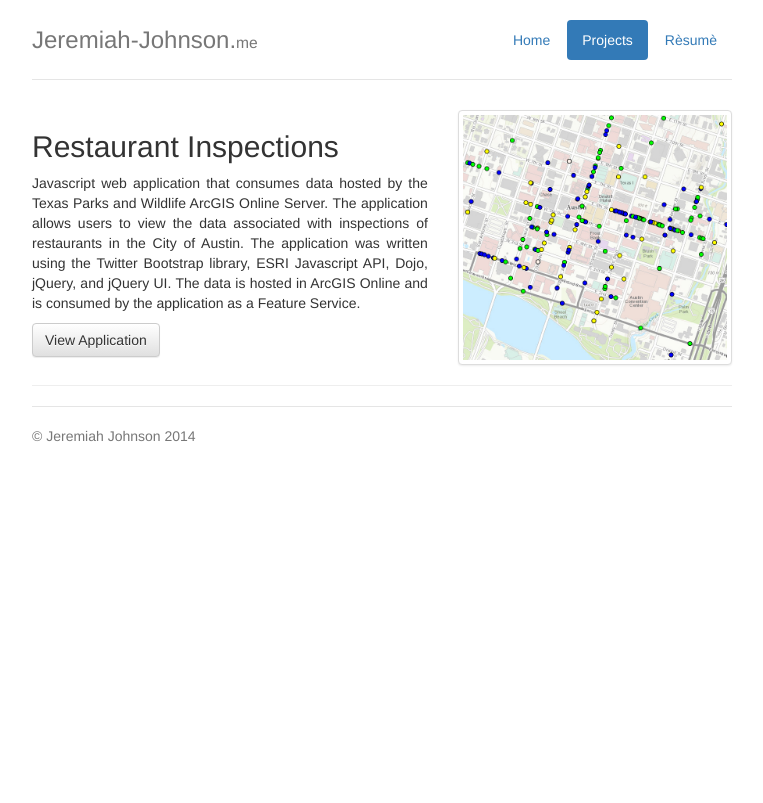
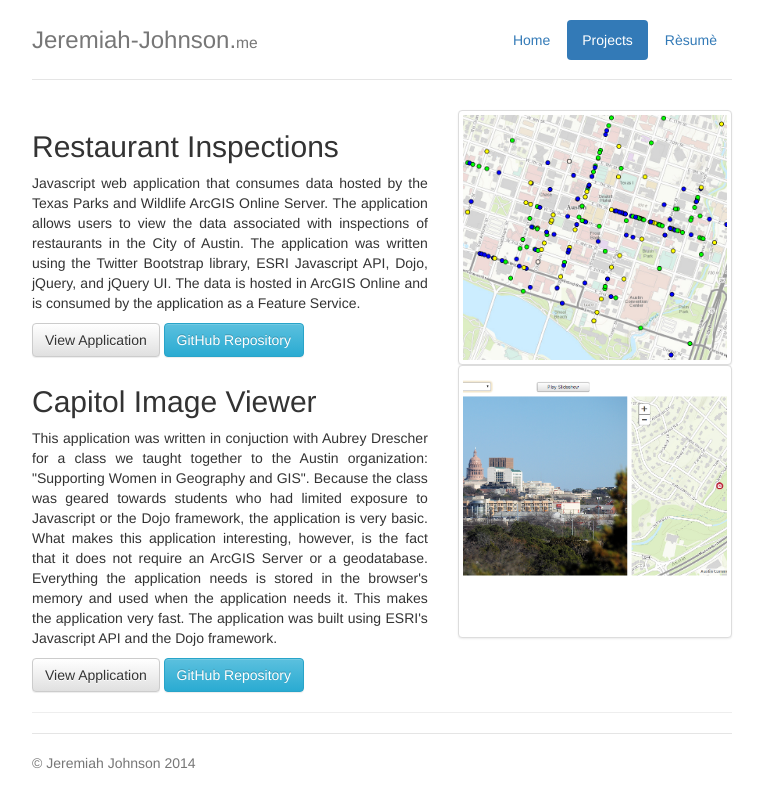
Before and after one commit to jeremiahajohnson/jeremiah-johnson.me, a plain HTML site: page JeremiahJohnson/projects.html in a window 1280 px wide. Shown: the whole page, without its empty margins (258-1021 px from the left). Drawn offline with nearby package versions, Linux system fonts and the light colour scheme.

Commit message:
Added new project and resume item.

```diff
--- a/JeremiahJohnson/projects.html
+++ b/JeremiahJohnson/projects.html
@@ -38,9 +38,26 @@
                         The data is hosted in ArcGIS Online and is consumed by the application as a Feature Service.
                     </p>
                     <a href="/tpwd" class="btn btn-default">View Application</a>
+                    <a href="https://github.com/jeremiahajohnson/RestaurantInspector" class="btn btn-info">GitHub Repository</a>
                 </div>
                 <div class="col-md-5">
                     <a href="/tpwd"><img class="featurette-image img-responsive img-thumbnail" src="images/tpwd.png" /></a>
+                </div>
+
+                <div class="col-md-7">
+                    <h2 class="featurette-heading">Capitol Image Viewer</h2>
+                    <p class="muted" style="text-align:justify">
+                        This application was written in conjuction with Aubrey Drescher for a class we taught together to the Austin organization: "Supporting Women in Geography and GIS".
+                        Because the class was geared towards students who had limited exposure to Javascript or the Dojo framework, the application is very basic.
+                        What makes this application interesting, however, is the fact that it does not require an ArcGIS Server or a geodatabase.
+                        Everything the application needs is stored in the browser's memory and used when the application needs it. This makes the application very fast.
+                        The application was built using ESRI's Javascript API and the Dojo framework.
+                    </p>
+                    <a href="/swiggis" class="btn btn-default">View Application</a>
+                    <a href="https://github.com/AubreyRhea/swiggis" class="btn btn-info">GitHub Repository</a>
+                </div>
+                <div class="col-md-5">
+                    <a href="/swiggis"><img class="featurette-image img-responsive img-thumbnail" src="images/swiggis.png" /></a>
                 </div>
             </div>
             <hr class="featurette-divider">
```
Also changed, not shown: JeremiahJohnson/resume.html (+11 -0 lines), JeremiahJohnson/images/hplogo.png (added), JeremiahJohnson/images/swiggis.png (added).
